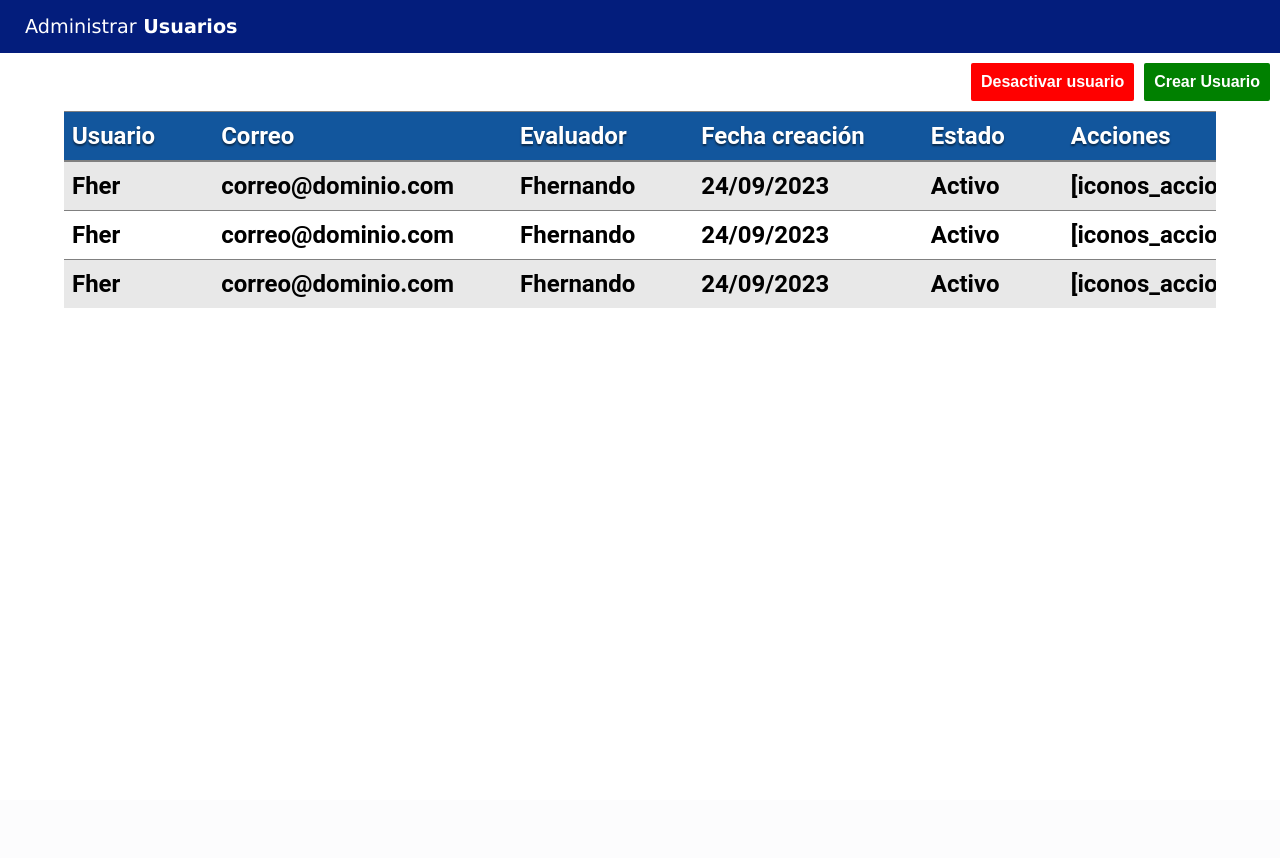
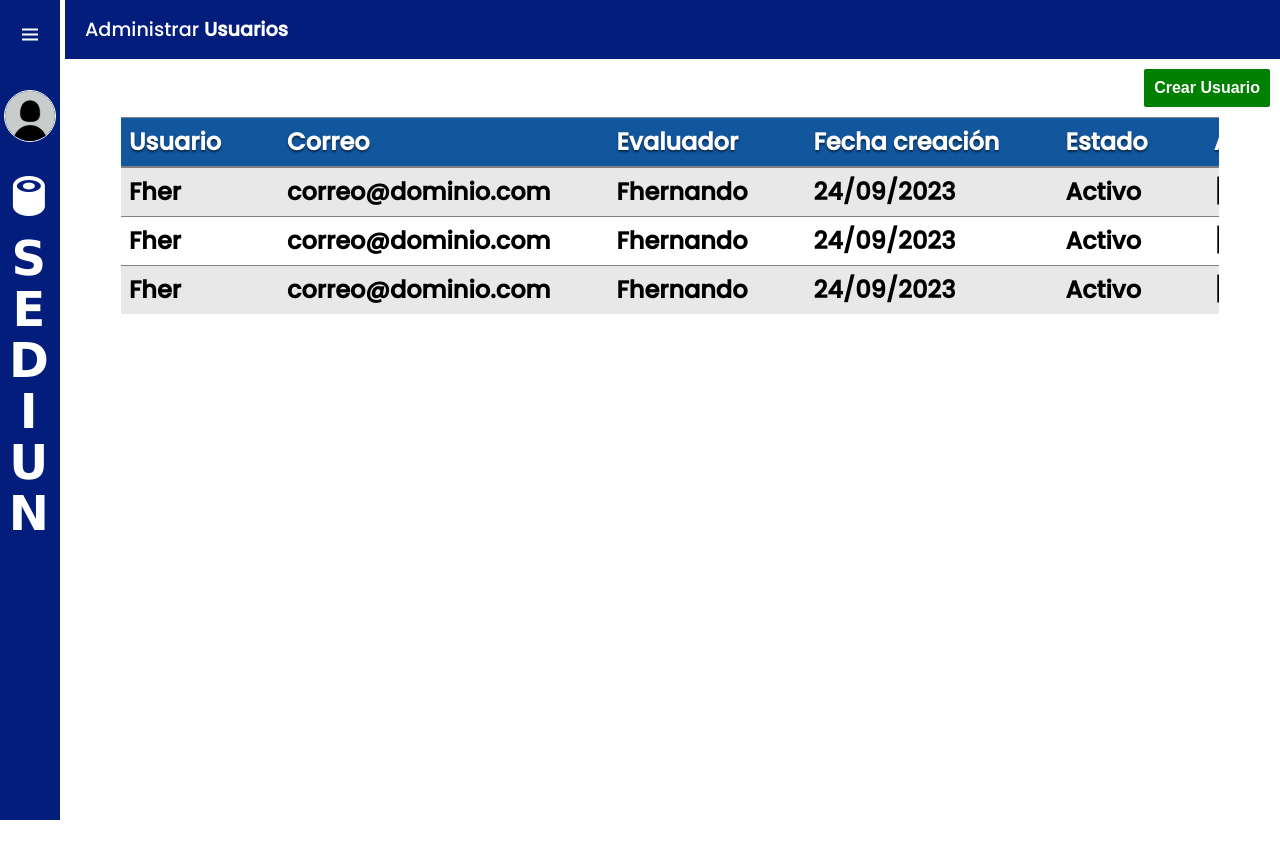
Before and after one commit to Fhernandov21/UNI-System-Team, a PHP site: page /html/adm_Usuarios.html in a window 1280 px wide. Before the commit the page ends 308 px from the top, so only its background shows below. Run offline with PHP 8.4, Linux system fonts and the light colour scheme.

Commit message:
sidebar, cambié el font

```diff
--- a/css/style.css
+++ b/css/style.css
@@ -1,3 +1,4 @@
+@import url('https://fonts.googleapis.com/css2?family=Lilita+One&family=Poppins:wght@500&display=swap');
 
 :root{
     --colorPrimario: #031d7c;
@@ -9,7 +10,7 @@
 }
 
 body{
-    font-family: Verdana, Geneva, Tahoma, sans-serif;
+    font-family: 'Poppins', Geneva, Tahoma, sans-serif;
     margin: 0;
     font-size: 1.2rem;
 }
@@ -19,16 +20,21 @@ a{
 }
 
 h1{
+    margin: 0;
     text-align: center;
     color: white;
+    width: 100%;
+    background-color: var(--colorPrimario);
 }
 
 #bodyLogin{
-    background-color: var(--colorPrimario);
+    background-image: url(../resources/login1.png);
+    background-size: 100% 100%;
 }
 
 .contenedorForm{
     margin: 50px 8px;
+    margin-top: 5px;
     background-color: var(--colorGris);
     box-shadow: 1px 1px 10px var(--colorSecundario);
     border-radius: 5px;
@@ -36,7 +42,9 @@ h1{
 }
 
 .contenedorForm h2{
+    margin: 5px 0;
     text-align: center;
+    width: 100%;
 }
 
 .contenedorForm img{
@@ -45,7 +53,7 @@ h1{
 }
 
 .imgCentrada{
-    margin-bottom: 50px;
+    margin: 25px 0;
     text-align: center;
 }
 
@@ -53,6 +61,9 @@ h1{
     padding: 10px;
 }
 
+.Inputs{
+    padding: 50px 0 10px;
+}
 
 input[type="text"], input[type="password"], input[type="email"]
 {
@@ -93,6 +104,16 @@ button:hover{
 footer{
     margin: 0;
     background-color:black;
+}
+
+footer h1{
+    background-color: transparent;
+}
+
+footer p{
+    color: white;
+    text-align: justify;
+    font-size: 0.7rem;
 }
 
 footer img{
@@ -174,7 +195,7 @@ table{
     background-color: #ffffff;
     width: 100%;
     text-align: left;
-    font-family: 'Roboto', Courier, monospace;
+    font-family: 'Poppins', Courier, monospace;
     font-size: 1.5rem;
     font-style: bold;
     border-collapse: collapse;
@@ -257,3 +278,197 @@ tbody tr:nth-child(odd){
     padding-top: 10px;
     color: black;
 }
+
+.txtVertical{
+    display: flex;
+    text-orientation: upright;
+    writing-mode: vertical-lr;
+    font-weight: bolder;
+    line-height: 0px;
+    font-size: 3rem;
+    margin-block-start: 1.8rem;
+    letter-spacing: -5px;
+    font-family: Verdana, Geneva, Tahoma, sans-serif;
+}
+
+.txtVertical i{
+    line-height: 0;
+    letter-spacing: 10px;
+}
+
+.sideMenu.active .txtVertical{
+    display: none;
+}
+
+.sideMenu.active .topmenu .logo{
+    opacity: 1;
+}
+
+.topmenu .logo{
+    font-size: 2rem;
+    margin-right: 5px;
+    justify-content: center;
+    width: auto;
+}
+
+.topmenu span{
+    margin-right: 15px;
+    margin-top: -3px;
+}
+
+
+.sideMenu .topmenu .logo{
+    width: 100%;
+    display: flex;
+    height: 50px;
+    align-items: center;
+    pointer-events: none;
+    opacity: 0;
+    font-weight: bolder;
+}
+
+.mainContent{
+    position: relative;
+    min-height: 100vh;
+    top: 0;
+    left: 60px;
+    transition: all 0.5s ease;
+    width: calc(100% - 60px);
+}
+
+.sideMenu{
+    font-family: 'Segoe UI', Tahoma, Geneva, Verdana, sans-serif;
+    color: white;
+    position: absolute;
+    top: 0;
+    left: 0;
+    height: 100vh;
+    width: 60px;
+    background-color: var(--colorPrimario);
+    padding: 10px 0px;
+    transition: all 0.5s ease;
+    border-right: 5px white solid;
+    z-index: 20;
+}
+
+.sideMenu.active ~ .mainContent{
+    left: 350px;
+    width: calc(100% - 350px);
+}
+
+.sideMenu.active{
+    width: 350px;
+}
+
+.sideMenu #btnMenu{
+    position: absolute;
+    color: var(--colorGris);
+    top: 10px;
+    left: 50%;
+    font-size: 1.5rem;
+    line-height: 50px;
+    transform: translateX(-50%);
+    cursor: pointer;
+}
+
+.sideMenu.active #btnMenu{
+    left: 90%;
+}
+
+.sideMenu.active ul{
+    opacity: 1;
+    pointer-events: all;
+}
+
+ul{
+    padding: 0px;
+    margin: 0px;
+    opacity: 0;
+    pointer-events: none;
+    text-align: justify;
+    border-top: 5px #ffffff solid;
+}
+
+li{
+    list-style-type: none;
+    padding: 15px 0;
+}
+
+.sideMenu.active a{
+    text-decoration: none;
+    color: white;
+    padding: 5px;
+    font-family: Verdana, Geneva, Tahoma, sans-serif;
+    white-space: nowrap;
+    overflow: hidden;
+    border-radius: 15px;
+}
+
+.sideMenu.active a:hover{
+    background-color: #031d7c;
+}
+
+.Usuario {
+    display: flex;
+    align-items: center;
+    margin-left: 4px;
+}
+
+.Usuario p{
+    margin-left: 15px;
+    opacity: 0;
+}
+
+.userFoto{
+    width: 50px;
+    border-radius: 50%;
+    border: 1px solid var(--colorGris);
+}
+
+.sideMenu.active p{
+    opacity: 1;
+}
+
+#contenedorLogin{
+    width: 100%;
+    justify-content: center;
+    display: flex;
+    background-color: #12559d59;
+}
+
+
+
+@media only screen and (min-width: 570px){
+
+    .contenedorForm{
+        margin: 75px 0;
+        width: 400px;
+    }
+
+
+    .Inputs{
+        padding: 50px 20px 10px;
+    }
+
+    footer img{
+        width: 300px;
+        margin: 0 50px;
+    }
+
+    footer{
+        display: flex;
+        padding: 5px;
+        flex-wrap: wrap;
+        justify-content: center;
+    }
+
+    footer p{
+        font-size: 1rem;
+        max-width: 250px;
+    }
+    .redes{
+        align-items: center;
+        display: flex;
+        flex-direction: row;
+    }
+}
--- a/html/adm_Usuarios.html
+++ b/html/adm_Usuarios.html
@@ -4,15 +4,52 @@
     <meta charset="UTF-8">
     <meta name="viewport" content="width=device-width, initial-scale=1.0">
     <title>Administrar Usuarios</title>
+    <link href='https://unpkg.com/boxicons@2.1.4/css/boxicons.min.css' rel='stylesheet'>
     <link rel="stylesheet" href="../css/style.css">
 </head>
 <body>
+
+
+    <div class="sideMenu">
+        <div class="topmenu">
+            <div class="logo">
+                <i class='bx bxs-sushi'></i>
+                <span>SEDIUN</span>
+            </div>
+            <i class="bx bx-menu" id=btnMenu></i>
+        </div>
+        <div class="Usuario">
+            <img src="../resources/default_userpfp.png" alt="default_userpfp" class="userFoto">
+            <div>
+                <p><b>Nombre_Usuario</b></p>
+                <p><b>Cargo</b></p>
+            </div>
+        </div>
+        <p class="txtVertical"><i class='bx bxs-sushi'></i>SEDIUN</p>
+        <ul id="menuItems">
+            <li>
+                <i class="bx  bx-right-arrow"><a href="">Evaluadores</a></i>
+            </li>
+            <li>
+                <i class="bx  bx-right-arrow"><a href="">Usuarios</a></i>
+            </li>
+            <li>
+                <i class="bx  bx-right-arrow"><a href="">Infraestructura de Universidad</a></i>
+            </li>
+            <li>
+                <i class="bx  bx-right-arrow"><a href="">Configuración</a></i>
+            </li>
+            <li>
+                <i class="bx  bx-right-arrow"><a href="">Cerrar sesión</a></i>
+            </li>
+        </ul>
+    </div>
+
+    <div class="mainContent">
         <div class="tableTop">
             Administrar<b> Usuarios<b>
         </div>
         <button class="btnCRUD" id="btnNuevo">Crear Usuario</button>
-    <button class="btnCRUD" id="btnEstado">Desactivar usuario</button>
-
         <section class="modal" id="formModal">
             <div class="contenedorModal">
                 <h1>Crear usuario</h1>
@@ -74,7 +111,11 @@
                 </tr>
             </table>
         </div>
+    </div>
+
+
 
     <script src="../js/scriptAdmUsuarios.js"></script>
+    <script src="../js/menu.js"></script>
 </body>
 </html>
--- /dev/null
+++ b/js/menu.js
@@ -0,0 +1,6 @@
+let btnMenu = document.querySelector("#btnMenu")
+let sideMenu = document.querySelector(".sideMenu")
+
+btnMenu.onclick = function (){
+    sideMenu.classList.toggle('active');
+}
```
Also changed, not shown: html/login.html (+18 -2 lines), resources/LogoCNU_cropped.png (added), resources/default_userpfp.png (added), resources/login1.png (added). Lines whose indentation alone changed are shown as unchanged.
